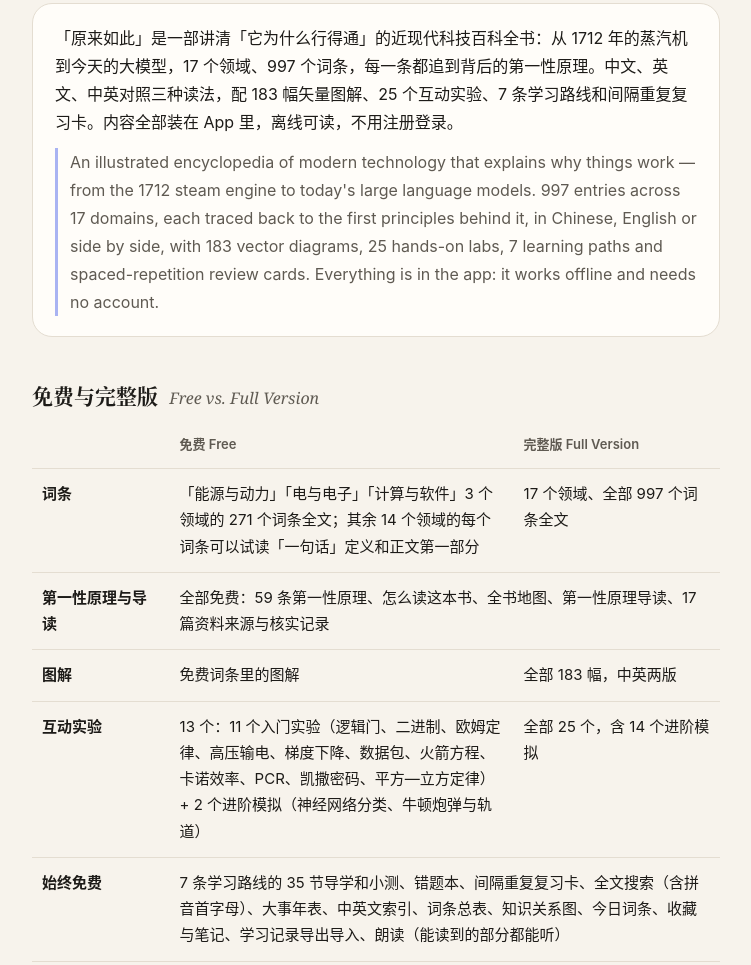
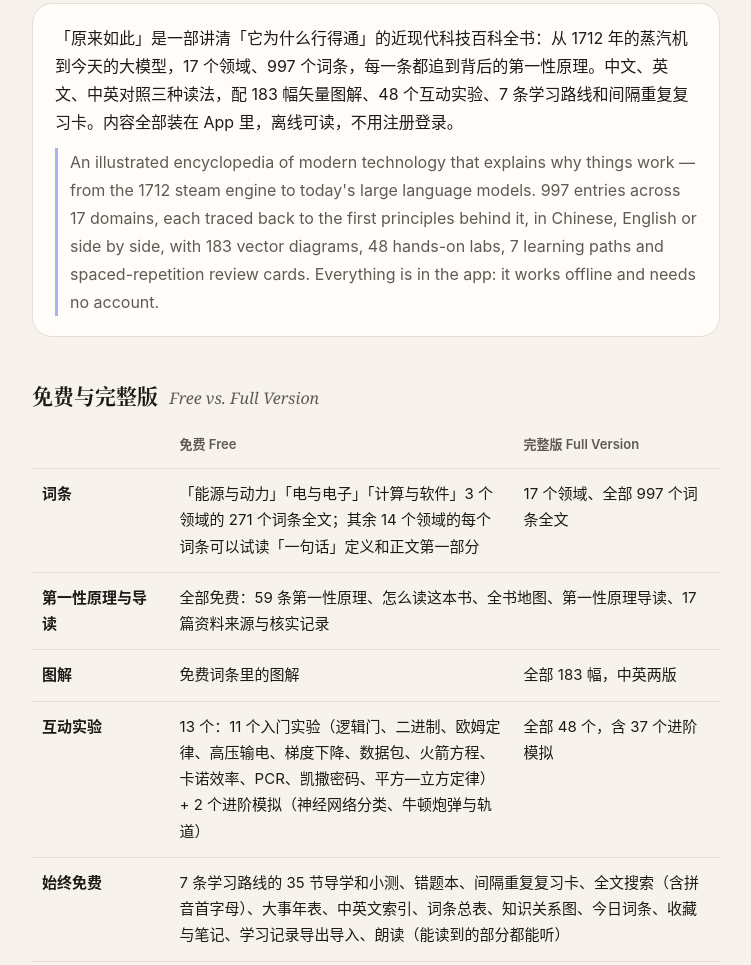
Before and after one commit to TeancumTian/nowisee-support, a plain HTML site: page index.html in a window 1280 px wide. Shown: the part 207-1172 px from the top of the page, without its empty margins (264-1015 px from the left). Drawn offline with Linux system fonts and the light colour scheme.

Commit message:
实验数量更新：48 个互动实验，含 37 个进阶模拟
Co-Authored-By: Claude Opus 5.5 <noreply@anthropic.com>

```diff
--- a/index.html
+++ b/index.html
@@ -86,8 +86,8 @@
   <nav class="top"><a href="#free">免费与完整版</a><a href="#faq">常见问题</a><a href="#contact">联系我们</a><a href="privacy.html">隐私政策</a><a href="terms.html">使用条款</a></nav>
 
   <div class="card">
-    <p>「原来如此」是一部讲清「它为什么行得通」的近现代科技百科全书：从 1712 年的蒸汽机到今天的大模型，17 个领域、997 个词条，每一条都追到背后的第一性原理。中文、英文、中英对照三种读法，配 183 幅矢量图解、25 个互动实验、7 条学习路线和间隔重复复习卡。内容全部装在 App 里，离线可读，不用注册登录。</p>
-    <p class="en" lang="en">An illustrated encyclopedia of modern technology that explains why things work — from the 1712 steam engine to today's large language models. 997 entries across 17 domains, each traced back to the first principles behind it, in Chinese, English or side by side, with 183 vector diagrams, 25 hands-on labs, 7 learning paths and spaced-repetition review cards. Everything is in the app: it works offline and needs no account.</p>
+    <p>「原来如此」是一部讲清「它为什么行得通」的近现代科技百科全书：从 1712 年的蒸汽机到今天的大模型，17 个领域、997 个词条，每一条都追到背后的第一性原理。中文、英文、中英对照三种读法，配 183 幅矢量图解、48 个互动实验、7 条学习路线和间隔重复复习卡。内容全部装在 App 里，离线可读，不用注册登录。</p>
+    <p class="en" lang="en">An illustrated encyclopedia of modern technology that explains why things work — from the 1712 steam engine to today's large language models. 997 entries across 17 domains, each traced back to the first principles behind it, in Chinese, English or side by side, with 183 vector diagrams, 48 hands-on labs, 7 learning paths and spaced-repetition review cards. Everything is in the app: it works offline and needs no account.</p>
   </div>
 
   <h2 id="free">免费与完整版 <span class="en-title" lang="en">Free vs. Full Version</span></h2>
@@ -111,7 +111,7 @@
       <tr>
         <th>互动实验</th>
         <td data-label="免费">13 个：11 个入门实验（逻辑门、二进制、欧姆定律、高压输电、梯度下降、数据包、火箭方程、卡诺效率、PCR、凯撒密码、平方—立方定律）+ 2 个进阶模拟（神经网络分类、牛顿炮弹与轨道）</td>
-        <td data-label="完整版" class="full">全部 25 个，含 14 个进阶模拟</td>
+        <td data-label="完整版" class="full">全部 48 个，含 37 个进阶模拟</td>
       </tr>
       <tr>
         <th>始终免费</th>
```
